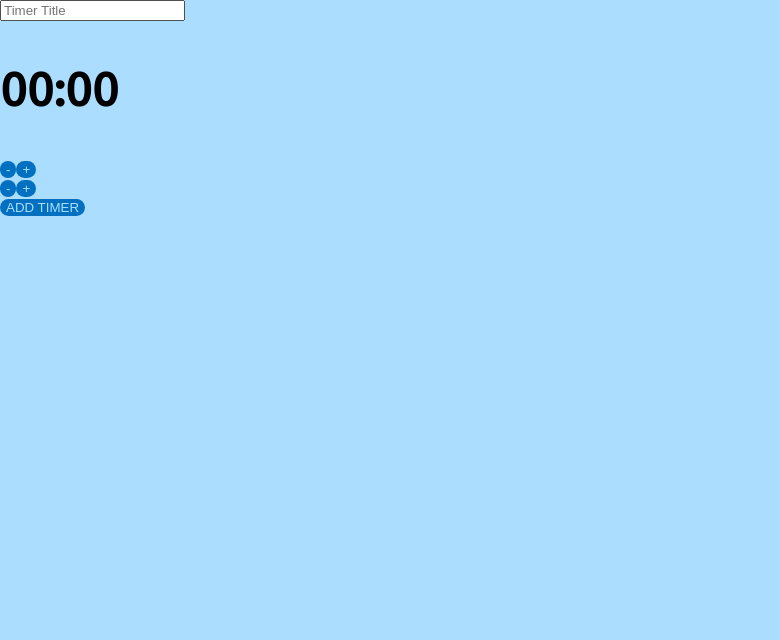
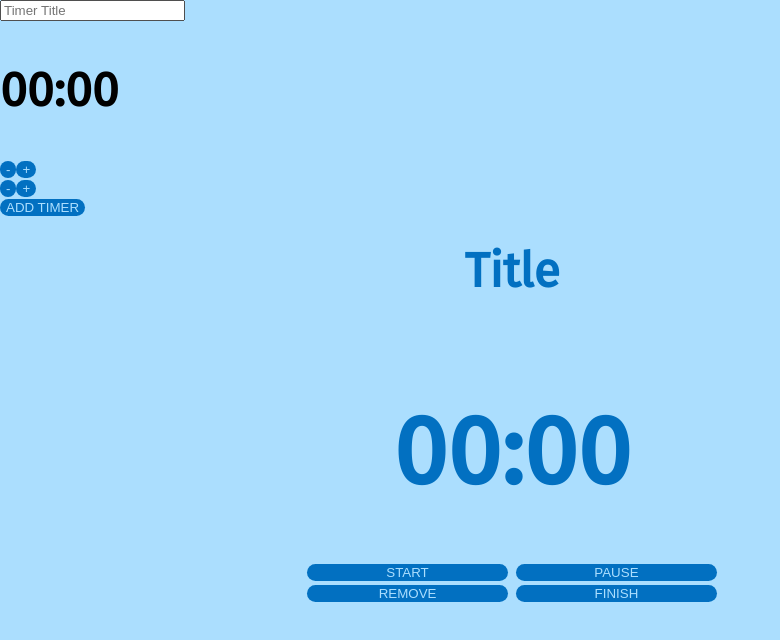
Before and after one commit to deadbelly/kj-timer, a React (Create React App) app: page / in a window 1280 px wide. Shown: the top 640 px of the page, without its empty margins (0-780 px from the left). Built offline with nearby package versions, Linux system fonts and the light colour scheme.

Commit message:
Add color property to timers

```diff
--- a/src/components/ActiveTimer/ActiveTimer.css
+++ b/src/components/ActiveTimer/ActiveTimer.css
@@ -13,16 +13,16 @@ h2 {
   grid-template-columns: 1fr 1fr;
   column-gap: 2%;
   grid-row-gap: 10%;
-  color: #abdefe;
+  color: var(--light-color);
   width: 50%;
 
 }
 
 button {
-  background-color: #0270c1;
+  background-color: var(--dark-color);
   border: none;
   border-radius: 12px;
-  color: #abdefe;
+  color: var(--light-color);
 }
 
 button:hover {
--- a/src/components/App/App.css
+++ b/src/components/App/App.css
@@ -19,7 +19,7 @@
 }
 
 .app {
-  background-color: #abdefe;
+  background-color: var(--light-color);
   display: grid;
   grid-template-columns: 4fr 1fr;
   height: 100vh;
@@ -32,7 +32,7 @@ main {
   padding: 10%;
   justify-content: center;
   align-items: center;
-  color: #0270c1;
+  color: var(--dark-color);
 }
 
 form {
--- a/src/components/App/App.js
+++ b/src/components/App/App.js
@@ -9,7 +9,12 @@ class App extends React.Component {
     super();
     this.state = {
       timers: [],
-      activeTimer: null,
+      activeTimer: {
+        title: 'Title',
+        seconds: 0,
+        id: 0,
+        color: 'blue'
+      },
       autostart: false
     }
   }
@@ -24,7 +29,7 @@ class App extends React.Component {
   }
 
   componentDidUpdate() {
-    if (this.state.timers.length && !this.state.activeTimer) {
+    if (this.state.timers.length && !this.state.activeTimer.id) {
       this.setState({
         activeTimer: this.state.timers[0],
         timers: this.state.timers.splice(1)
@@ -34,13 +39,14 @@ class App extends React.Component {
   }
 
   addTimer = formState => {
-    const { title, seconds } = formState
+    const { title, seconds, color } = formState
     this.setState({timers: [
       ...this.state.timers,
       {
         id: Date.now(),
         title,
-        seconds
+        seconds,
+        color
     }]});
   }
 
@@ -57,7 +63,10 @@ class App extends React.Component {
         ...this.state.timers,
         this.state.activeTimer
       ],
-      activeTimer: null
+      activeTimer: {
+        id: 0,
+        color: 'blue'
+      }
     })
   }
 
@@ -76,8 +85,10 @@ class App extends React.Component {
   }
 
   render() {
+    const { color } = this.state.activeTimer
+
     return (
-      <div class='app'>
+      <div className={`app ${color}`}>
         <TimerCreator
           addTimer={this.addTimer}
         />
--- a/src/components/QueuedTimer/QueuedTimer.js
+++ b/src/components/QueuedTimer/QueuedTimer.js
@@ -2,9 +2,9 @@ import React from 'react'
 import timeFormater from '../../timeFormater'
 
 const QueuedTimer = ({timer, copyTimer, removeTimer}) => {
-  const {title, seconds, id} = timer
+  const {title, seconds, id, color} = timer
   return (
-    <div className="queued-timer">
+    <div className={`queued-timer ${color}`}>
       <h4>{title}</h4>
       <p>{timeFormater.format(seconds)}</p>
       <button onClick={() => copyTimer(timer)}>COPY</button>
--- a/src/components/TimerCreator/TimerCreator.js
+++ b/src/components/TimerCreator/TimerCreator.js
@@ -8,6 +8,7 @@ class TimerCreator extends React.Component {
     this.state = {
       title: '',
       seconds: 0,
+      color: 'blue',
       interval: null
     }
   }
```
